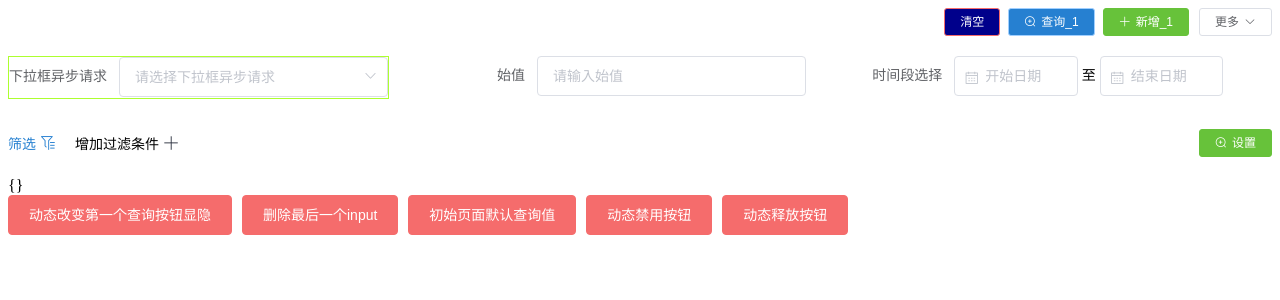
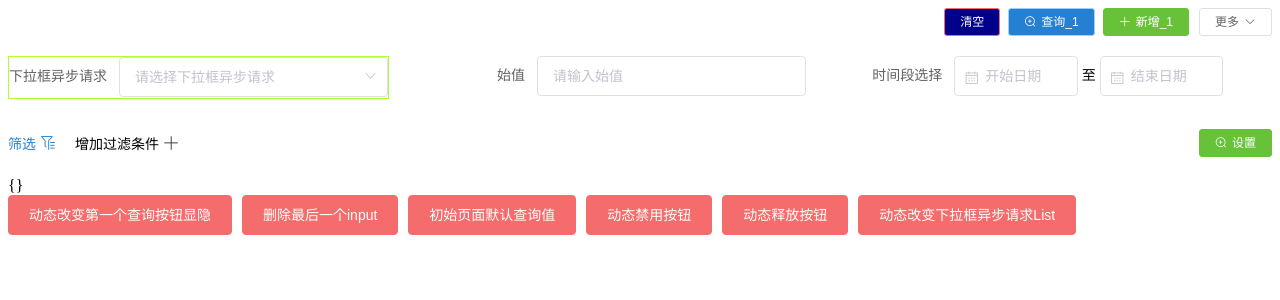
Before and after one commit to RayforReal/search_header_filter_cache, a Vue app: page / in a window 1280 px wide. Shown: the top 300 px of the page. Built offline with nearby package versions, Linux system fonts and the light colour scheme.

Commit message:
feat 动态修改数据列表

```diff
--- a/examples/App.vue
+++ b/examples/App.vue
@@ -29,6 +29,9 @@
         </el-button>
         <el-button @click="clearBtnStatus()"
                    type='danger'>动态释放按钮
+        </el-button>
+        <el-button @click="changeListData()"
+                   type='danger'>动态改变下拉框异步请求List
         </el-button>
     </div>
 </template>
@@ -236,6 +239,15 @@
             },
             clearBtnStatus(){
                 this.$refs.searchHeader.clearBtnDisabled(['add_2'])
+            },
+            changeListData(){
+                this.$refs.searchHeader.setListData({
+                    key:'select_async',
+                    query:true,
+                    list: async () => {
+                        return [{label: '未1送审', value: 1}, {label: '待1审核', value: 2}];
+                    }
+                })
             }
         }
     };
--- a/package.json
+++ b/package.json
@@ -1,6 +1,6 @@
 {
     "name": "search_header_filter_cache",
-    "version": "0.2.13",
+    "version": "0.2.14",
     "description": "列表页搜索可选择过滤输入框(VUE)",
     "main": "lib/searchHeader.umd.min.js",
     "keyword": "searchHeader inputFilter searchBox",
--- a/packages/searchHeader/src/inputContent.vue
+++ b/packages/searchHeader/src/inputContent.vue
@@ -111,6 +111,17 @@ export default {
             }
         }
     },
+    methods:{
+        changeList(data){
+            if (data.query) {
+                data.list().then(res => {
+                    this.searchList = res
+                })
+            } else {
+                this.searchList = data.list;
+            }
+        }
+    },
     mounted() {
         if (this.config.type === 'select') {
             if (this.config.query) {
--- a/packages/searchHeader/src/searchHeader.vue
+++ b/packages/searchHeader/src/searchHeader.vue
@@ -41,6 +41,7 @@
                             :prop="item.key"
                             :key="item.key">
                         <input-content
+                                ref="inputContent"
                                 :config="item"
                                 :value.sync="searchData[item.key]">
                         </input-content>
@@ -228,6 +229,14 @@ export default {
             list.forEach(item => {
                 this.needDisabled.push(item.key)
             })
+        },
+        setListData(data){
+            let el=this.$refs.inputContent.filter(item=>{
+                return item.config.key===data.key
+            })
+            if(el.length>0){
+                el[0].changeList(data);
+            }
         },
         checkPropShow(show) {
             if (typeof (show) === "function") {
```
Also changed, not shown: 1 other file (tests, documents, lock files or other folders).
